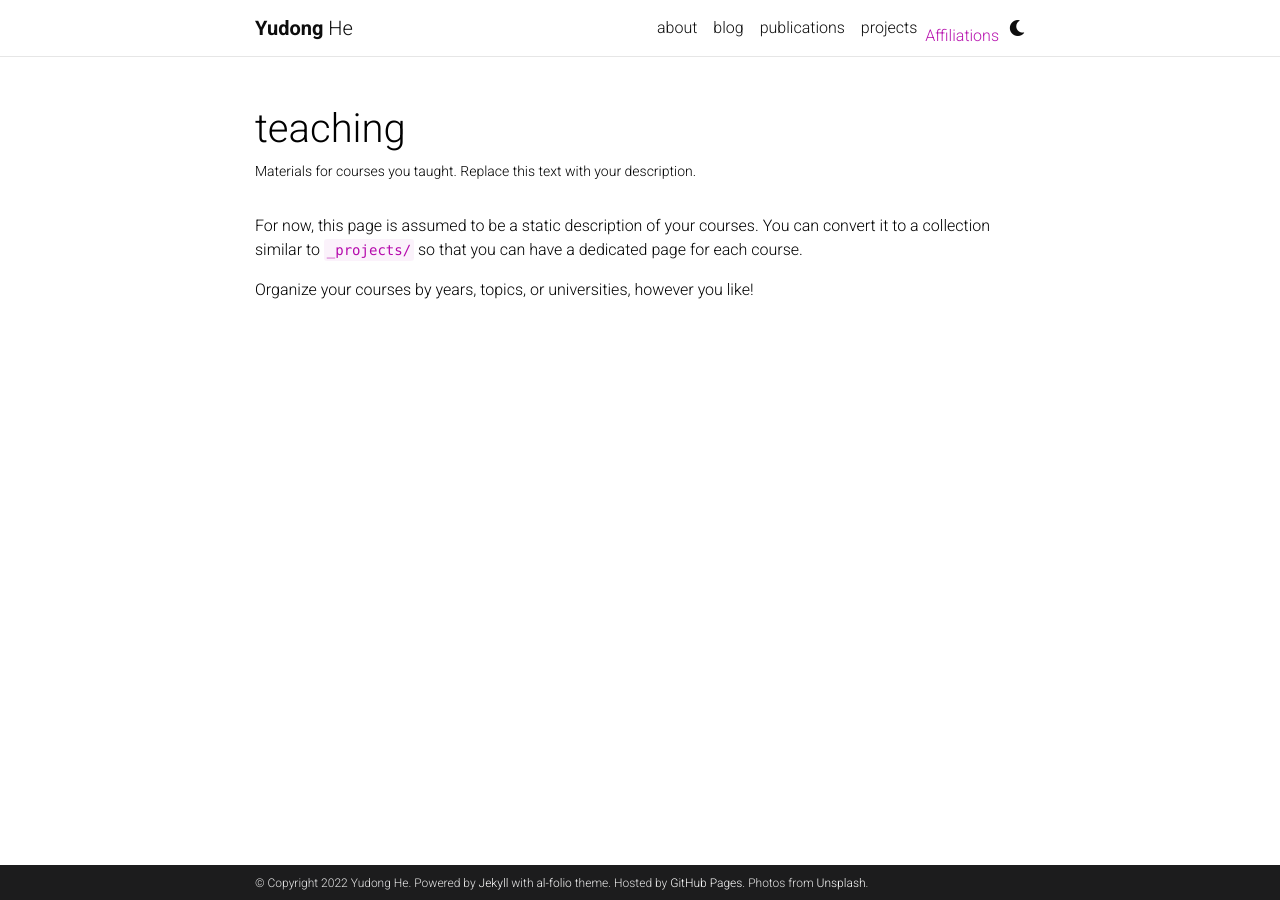
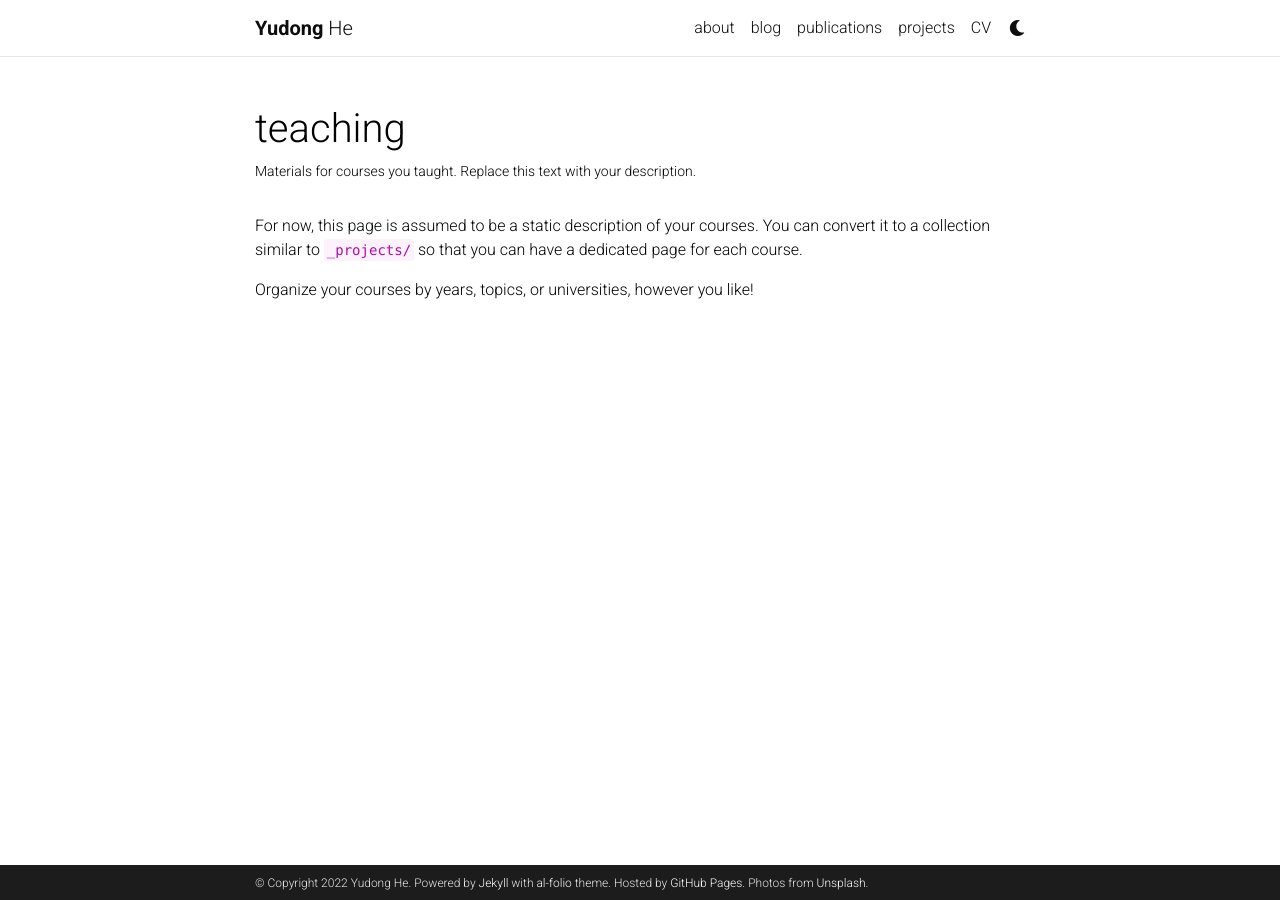
Before and after one commit to ydcnanhe/ydcnanhe.github.io, a Jekyll site: the page built from _pages/teaching.md, in a window 1280 px wide. Built offline with Jekyll 4.4.1, drawn with Linux system fonts in a browser that asks for light colours; comment, search, counter and statistics services are not loaded; a style sheet for code colours, icons or effects is not loaded.

Commit message:
Update cv.md

```diff
--- a/_pages/cv.md
+++ b/_pages/cv.md
@@ -1,7 +1,7 @@
 ---
 layout: page
 permalink: /cv/
-title: <a href='#'>Affiliations</a>
+title: CV
 nav: true
 nav_order: 4
 ---
```
